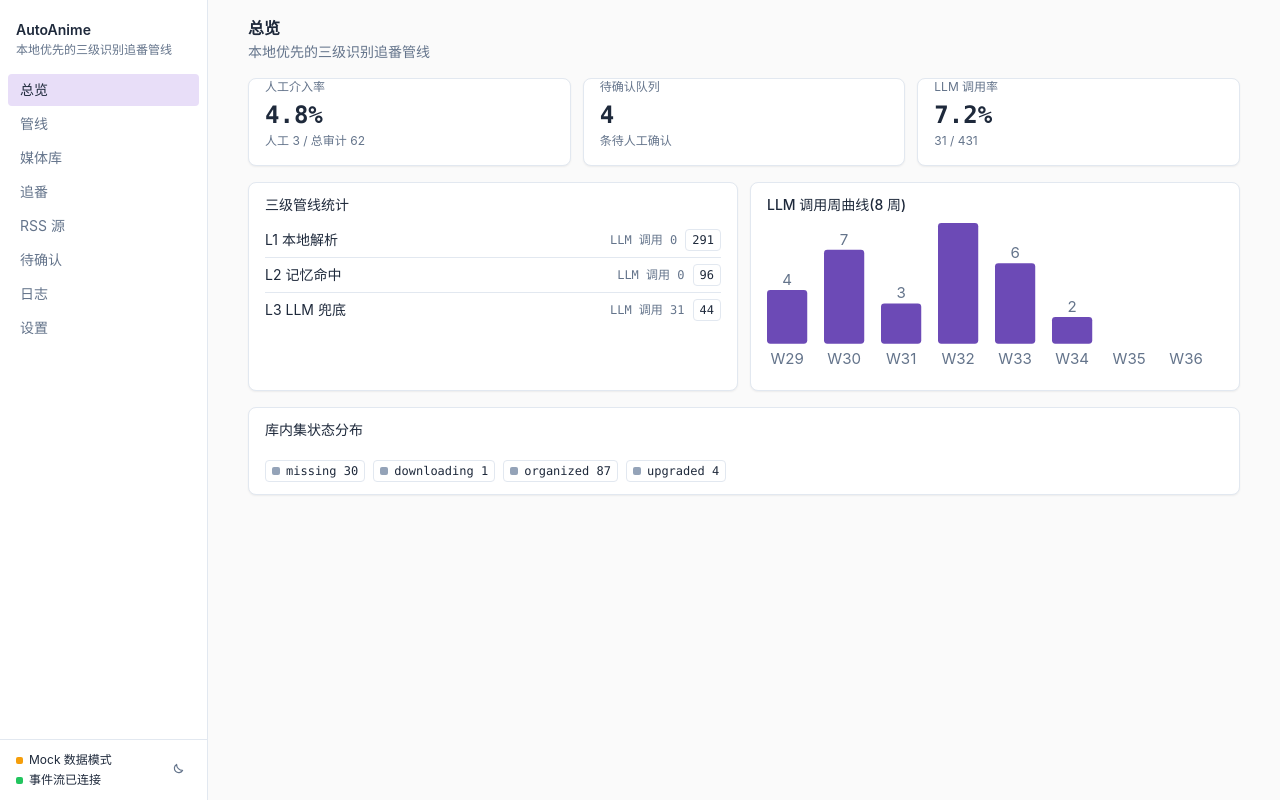
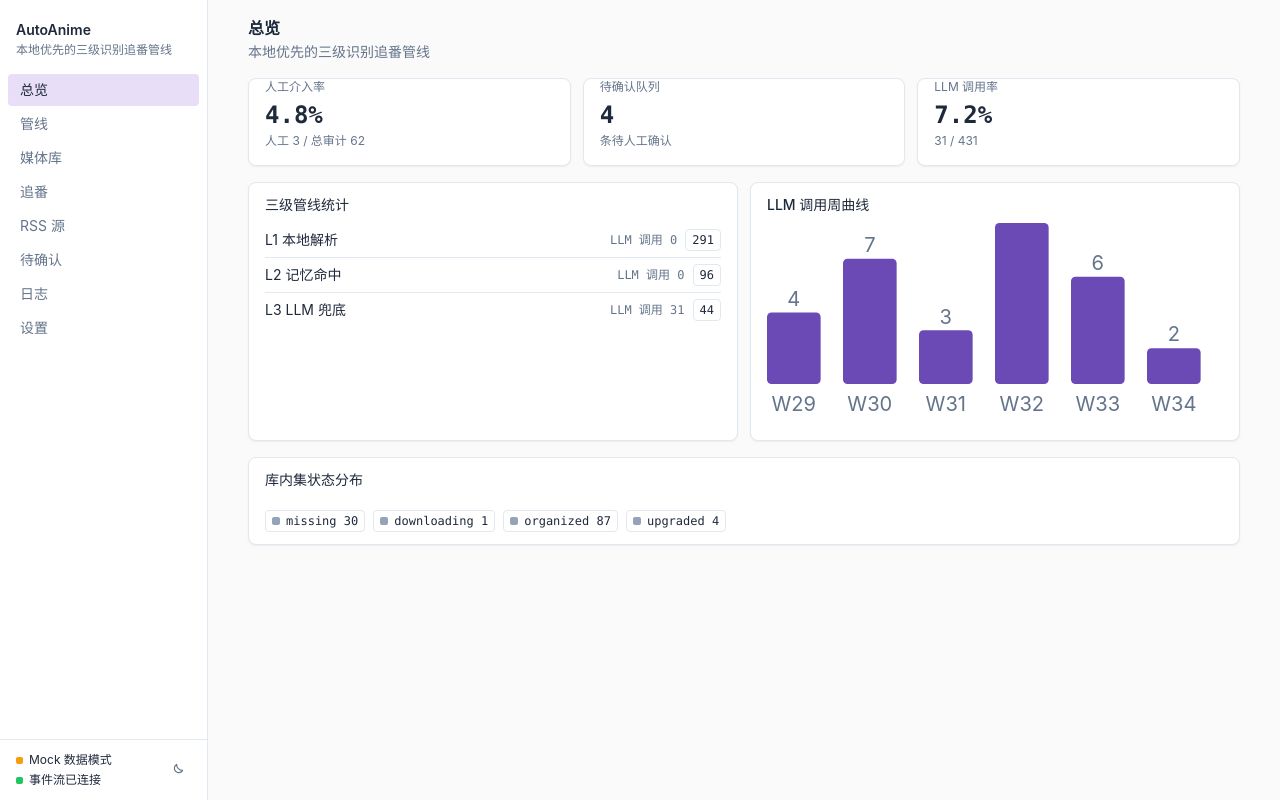
Before and after one commit to ymxc152/AutoAnime, a React (Vite) app in the folder frontend/: page /#/dashboard in a window 1280 px wide. Built offline with nearby package versions, Linux system fonts and the light colour scheme.

Commit message:
feat(webui): Dashboard 周曲线过滤空桶 + 原生 tooltip——0 调用周不渲染,全空显示空态;mock metrics 支持测试覆写

```diff
--- a/frontend/src/mocks/handlers.ts
+++ b/frontend/src/mocks/handlers.ts
@@ -42,6 +42,7 @@ interface MockState {
   subscriptions: SubscriptionDto[]
   rssSources: RssSourceDto[]
   settings: SettingsDto
+  metrics: Metrics
   nextId: number
   nextOpSeq: number
 }
@@ -56,6 +57,7 @@ function freshState(): MockState {
     subscriptions: clone(mockSubscriptions),
     rssSources: clone(mockRssSources),
     settings: clone(mockSettings),
+    metrics: clone(mockMetrics),
     nextId: 1000,
     nextOpSeq: 1,
   }
@@ -64,6 +66,11 @@ function freshState(): MockState {
 /** 测试用:重置 mock 数据到初始 fixtures */
 export function resetMockState(): void {
   state = freshState()
+}
+
+/** 测试用:覆写 metrics 基线(pending_open 仍由 pending 列表派生) */
+export function setMockMetrics(metrics: Metrics): void {
+  state.metrics = clone(metrics)
 }
 
 /** Page 信封:与后端 schemas.Page 一致(total/limit/offset/items) */
@@ -96,7 +103,7 @@ export function createMockApi(): (typeof RealEndpoints)['endpoints'] {
     metrics: {
       get: () => {
         const metrics: Metrics = {
-          ...clone(mockMetrics),
+          ...state.metrics,
           pending_open: state.pending.filter((p) => p.status === 'pending').length,
         }
         return delayed(metrics)
--- a/frontend/src/pages/Dashboard.tsx
+++ b/frontend/src/pages/Dashboard.tsx
@@ -7,7 +7,7 @@ import { useCallback } from 'react'
 import { api } from '../api'
 import { useApi } from '../hooks/useApi'
 import { strings } from '../strings'
-import { Badge, Card, ErrorState, PageTitle, Skeleton } from '../components'
+import { Badge, Card, EmptyState, ErrorState, PageTitle, Skeleton } from '../components'
 import { formatPercent } from '../lib/views'
 import type { Metrics } from '../api/types'
 
@@ -29,38 +29,47 @@ function MetricCard({
   )
 }
 
-/** LLM 调用周曲线柱状图(8 个 ISO 周),手绘 SVG,无图表依赖 */
+/** LLM 调用周曲线柱状图(仅渲染有调用的周),手绘 SVG,无图表依赖 */
 function WeeklyCurve({ points }: { points: Metrics['llm_call_curve_weekly'] }) {
-  const max = Math.max(1, ...points.map((p) => p.llm_called))
+  // 空桶(0 调用)无信息量,过滤掉;全空时显示空态
+  const active = points.filter((p) => p.llm_called > 0)
+  const max = Math.max(1, ...active.map((p) => p.llm_called))
   const barWidth = 24
   const gap = 10
   const height = 72
+  if (active.length === 0) {
+    return <EmptyState title={strings.common.empty} />
+  }
   return (
     <div className="overflow-x-auto">
       <svg
-        viewBox={`0 0 ${points.length * (barWidth + gap)} ${height + 18}`}
+        viewBox={`0 0 ${active.length * (barWidth + gap)} ${height + 18}`}
         className="w-full min-w-[280px]"
         role="img"
         aria-label={strings.dashboard.weeklyCurve}
       >
-        {points.map((p, i) => {
+        {active.map((p, i) => {
           const x = i * (barWidth + gap)
           const barH = (p.llm_called / max) * height
           return (
             <g key={p.bucket}>
+              {/* 透明命中区覆盖整列,细柱也易 hover;<title> 为原生 tooltip */}
+              <rect x={x} y={0} width={barWidth + gap} height={height} fill="transparent">
+                <title>{`${p.bucket} · LLM 调用 ${p.llm_called} 次`}</title>
+              </rect>
               <rect
                 x={x}
                 y={height - barH}
                 width={barWidth}
                 height={barH}
                 rx={2}
-                className="fill-primary"
+                className="fill-primary pointer-events-none"
               />
               <text
                 x={x + barWidth / 2}
                 y={height + 12}
                 textAnchor="middle"
-                className="fill-[var(--ink-text-secondary)] text-[9px]"
+                className="fill-[var(--ink-text-secondary)] text-[9px] pointer-events-none"
               >
                 {p.bucket.slice(5)}
               </text>
@@ -68,9 +77,9 @@ function WeeklyCurve({ points }: { points: Metrics['llm_call_curve_weekly'] }) {
                 x={x + barWidth / 2}
                 y={height - barH - 3}
                 textAnchor="middle"
-                className="fill-[var(--ink-text-secondary)] text-[9px]"
+                className="fill-[var(--ink-text-secondary)] text-[9px] pointer-events-none"
               >
-                {p.llm_called > 0 ? p.llm_called : ''}
+                {p.llm_called}
               </text>
             </g>
           )
--- a/frontend/src/strings/index.ts
+++ b/frontend/src/strings/index.ts
@@ -75,7 +75,7 @@ export const strings = {
     levelL2: 'L2 记忆命中',
     levelL3: 'L3 LLM 兜底',
     llmCallsShort: 'LLM 调用',
-    weeklyCurve: 'LLM 调用周曲线(8 周)',
+    weeklyCurve: 'LLM 调用周曲线',
     episodeStates: '库内集状态分布',
     noData: '暂无数据',
   },
```
Also changed, not shown: 1 other file (tests, documents, lock files or other folders).
